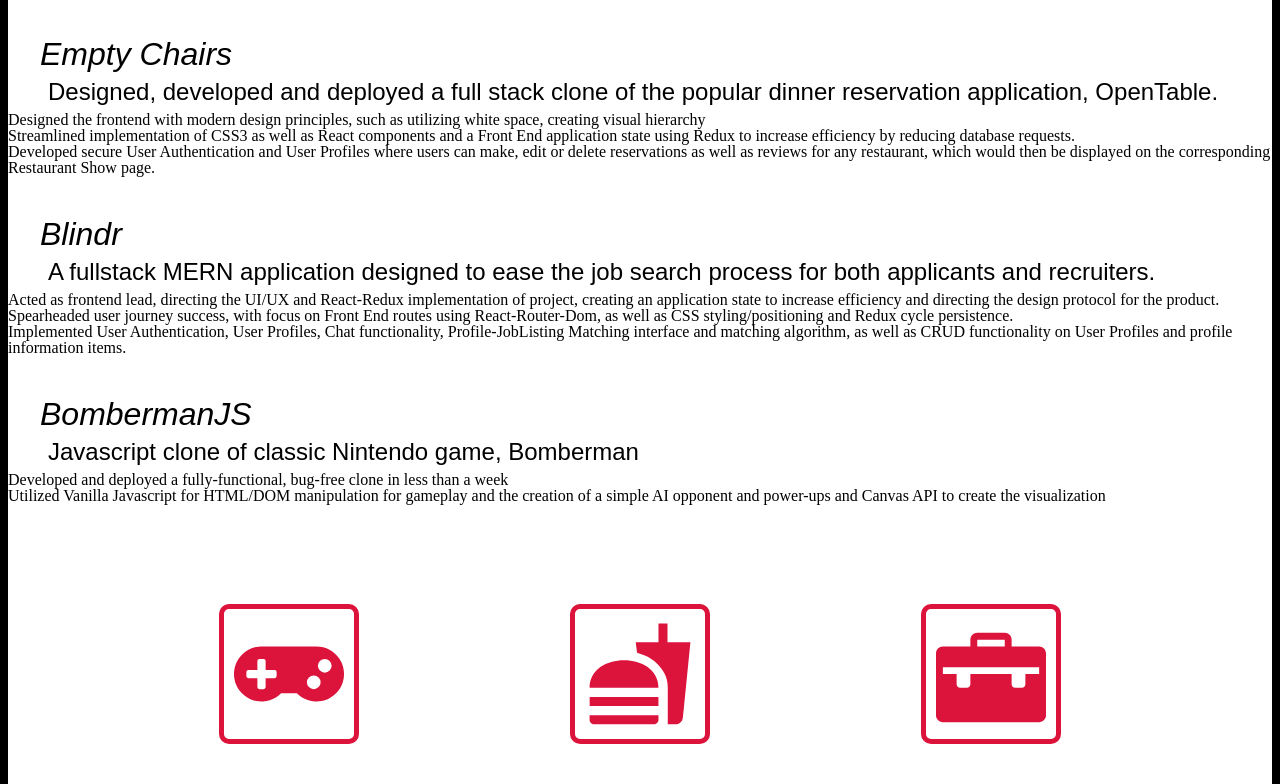
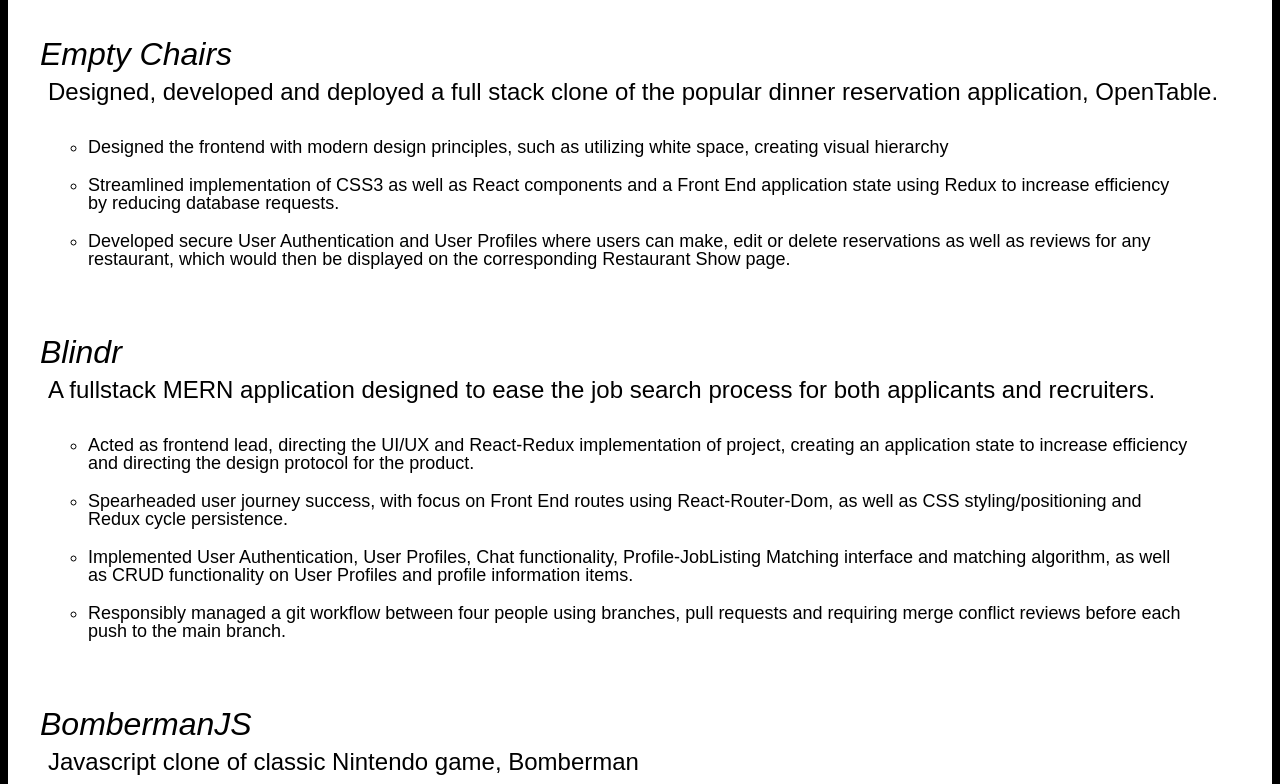
Before and after one commit to josephafern/current-resume, a React (Create React App) app: page / in a window 1280 px wide. Shown: the part 1716-2500 px from the top of the page. Built offline with nearby package versions, Linux system fonts and the light colour scheme; a web font is replaced by a local one.

Commit message:
Last fixes

```diff
--- a/src/App.css
+++ b/src/App.css
@@ -448,3 +448,14 @@
 	height: auto;
 	text-decoration: none;
 }
+
+.portfolio ul {
+	list-style: circle;
+	padding: 1rem 5rem;
+	font-family: 'Nunito', sans-serif;
+	font-size: 18px;
+}
+
+.portfolio li {
+	padding: 10px 0;
+}
--- a/src/App.js
+++ b/src/App.js
@@ -96,6 +96,7 @@
 								<li>Acted as frontend lead, directing the UI/UX and React-Redux implementation of project, creating an application state to increase efficiency and directing the design protocol for the product.</li>
 								<li>Spearheaded user journey success, with focus on Front End routes using React-Router-Dom, as well as CSS styling/positioning and Redux cycle persistence.</li>
 								<li>Implemented User Authentication, User Profiles, Chat functionality, Profile-JobListing Matching interface and matching algorithm, as well as CRUD functionality on User Profiles and profile information items. </li>
+								<li>Responsibly managed a git workflow between four people using branches, pull requests and requiring merge conflict reviews before each push to the main branch.</li>
 					</ul>
 				<h3>BombermanJS</h3>
 					<p>Javascript clone of classic Nintendo game, Bomberman </p>
```
